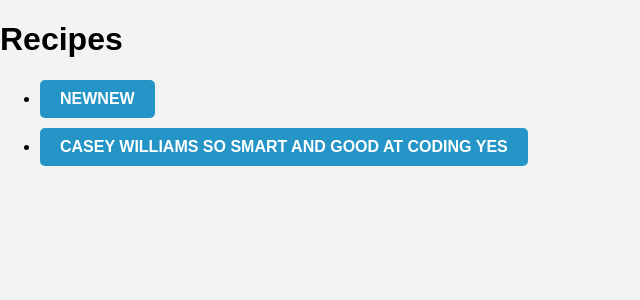
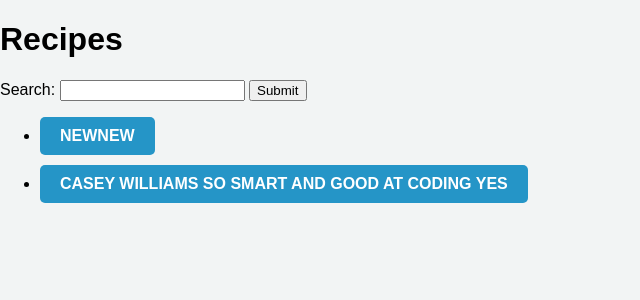
Before and after one commit to cwill399/PlatePal, a Flask app: page /recipes in a window 1280 px wide. Shown: the part 97-397 px from the top of the page, without its empty margins (0-640 px from the left). Run offline with Flask 3, Linux system fonts and the light colour scheme.

Commit message:
Added search bar

```diff
--- a/PlatePal/website/templates/recipes.html
+++ b/PlatePal/website/templates/recipes.html
@@ -6,9 +6,18 @@
 <link rel="stylesheet" type="text/css" href="{{ url_for('static', filename='recipes.css') }}">
 
     <h1>Recipes</h1>
+    <form action="{{ url_for('views.search') }}" method="GET">
+        <label for="search">Search:</label>
+        <input type="text" id="search" name="search">
+        <button type="submit">Submit</button>
+    </form>
     <ul>
         {% for recipe in recipes %}
-            <li><a href="{{ url_for('views.recipe', recipe_id=recipe.id) }}">{{ recipe.title }}</a></li>
+            {% if search and search.lower() in recipe.tags %}
+                <li><a href="{{ url_for('views.recipe', recipe_id=recipe.id) }}">{{ recipe.title }}</a></li>
+            {% elif not search %}
+                <li><a href="{{ url_for('views.recipe', recipe_id=recipe.id) }}">{{ recipe.title }}</a></li>
+            {% endif %}
         {% endfor %}
     </ul>
 {% endblock %}
--- a/PlatePal/website/views.py
+++ b/PlatePal/website/views.py
@@ -222,3 +222,10 @@ def editRecipe(recipe_id):
     instructions = Instruction.query.filter_by(recipe_id=recipe_id).all()
 
     return render_template('editRecipe.html', title='Edit Recipe', recipe_id=recipe_id, form=form, user=current_user, ingredients=ingredients, instructions=instructions)
+
+@views.route('/search')
+def search():
+    search_query = request.args.get('search')
+    filtered_recipes = Recipe.query.filter(Recipe.title.ilike(f'%{search_query}%')).all()
+    user = current_user # Assuming you're using Flask-Login for authentication
+    return render_template('search.html', recipes=filtered_recipes, search_query=search_query, user=user)
```
Also changed, not shown: PlatePal/website/templates/search.html (added, +12 -0 lines), PlatePal/instance/database.db.
